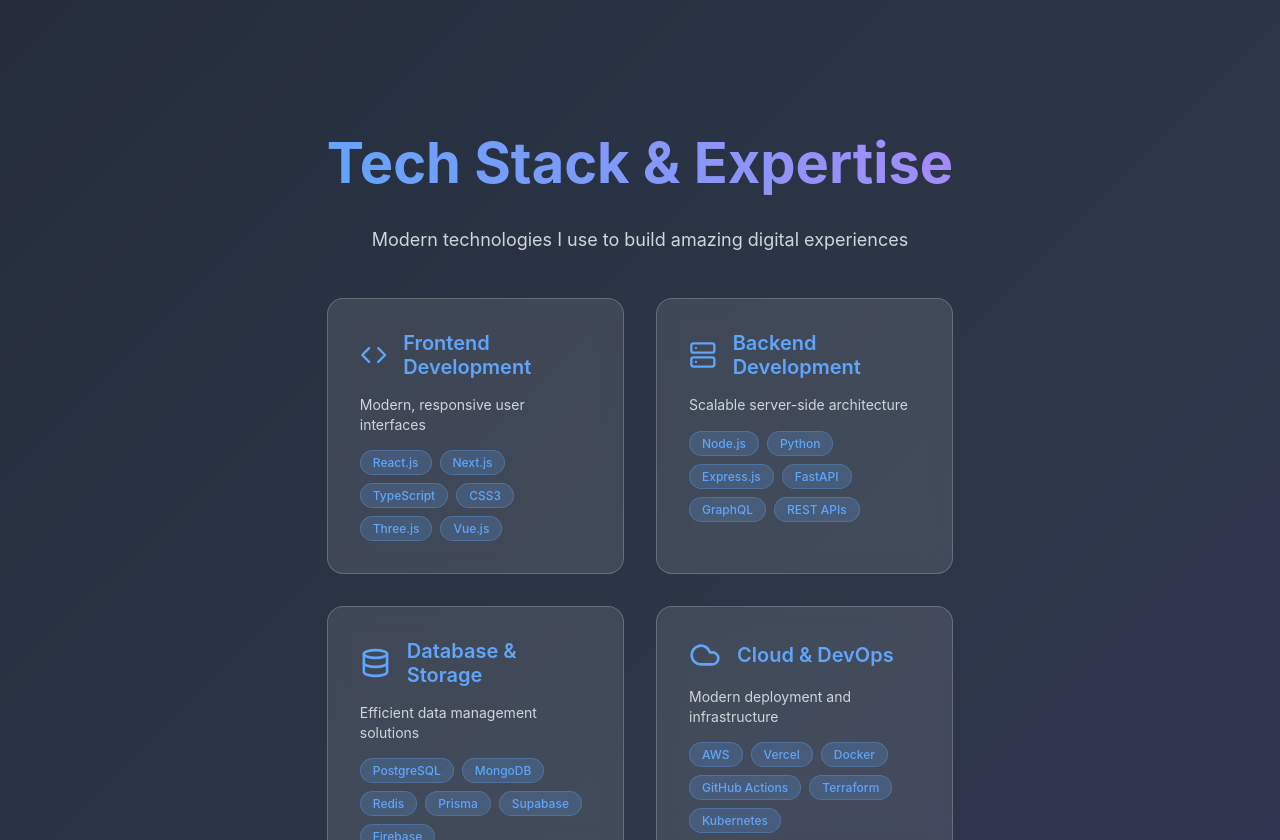
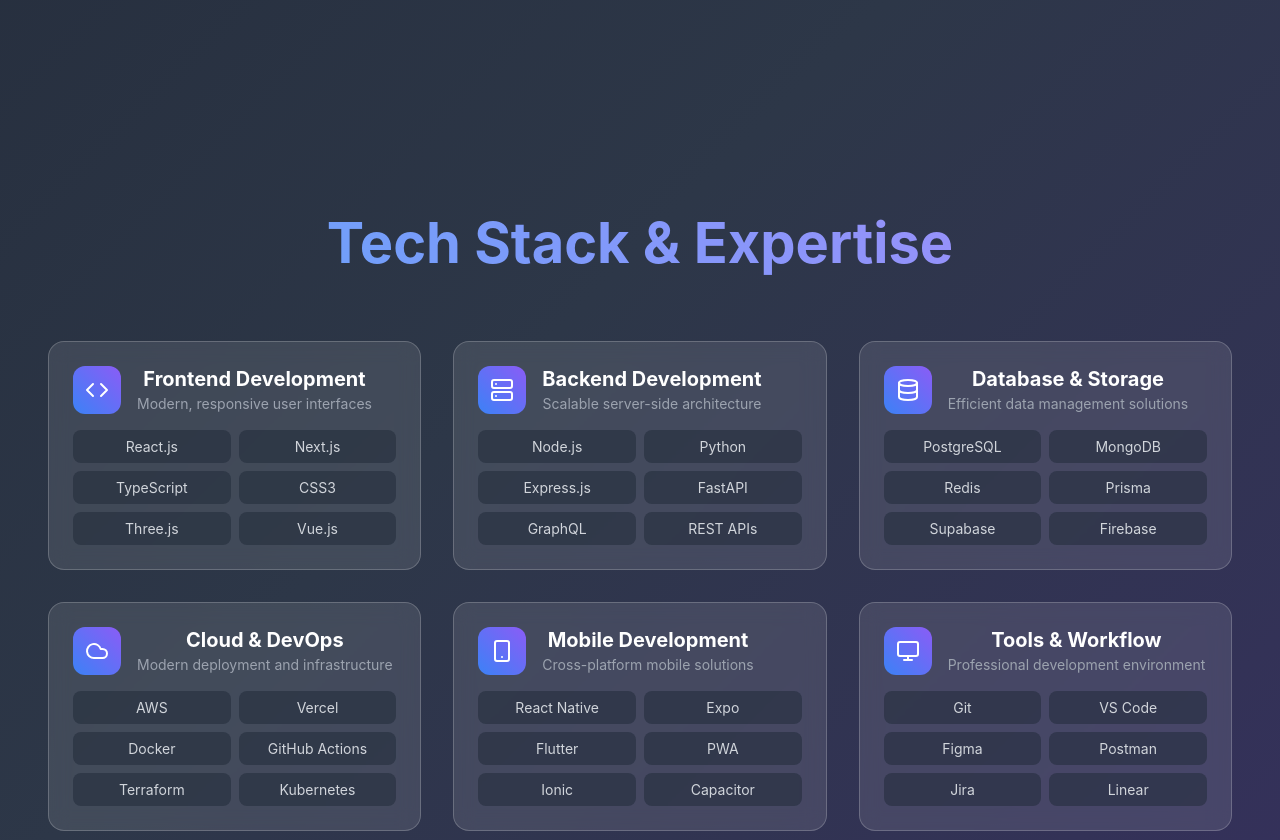
Before and after one commit to rogerbap/portfoliowebsite, a React (Create React App) app: page / in a window 1280 px wide. Shown: the part 1960-2800 px from the top of the page. Built offline with nearby package versions, Linux system fonts and the light colour scheme.

Commit message:
updating app.js to modularize and fix columns for mapping items ie tech stack

```diff
--- a/src/App.js
+++ b/src/App.js
@@ -4,9 +4,10 @@ import Footer from './components/layout/Footer';
 import ThreeBackground from './components/ui/ThreeBackground';
 import Projects from './components/sections/Projects.js';
 import Proficiency from './components/sections/Proficiency.js';
-import { techStack } from './components/data/portfolioData.js';
 import About from './components/sections/About.js';
 import Hero from './components/sections/Hero.js';
+import TechStack from './components/sections/TechStack.js';
+import Contact from './components/sections/Contact.js';
 
 const App = () => {
   const [activeSection, setActiveSection] = useState('hero');
@@ -22,7 +23,7 @@ const App = () => {
   const sectionStyle = {
     position: 'relative',
     minHeight: '100vh',
-    display: 'flex',
+    // display: 'flex',
     alignItems: 'center',
     justifyContent: 'center',
     textAlign: 'center',
@@ -67,186 +68,17 @@ const App = () => {
       <main>
         {/* Hero Section */}
         <section id="hero" style={sectionStyle}>
-          {/* <div style={{ maxWidth: '1000px', margin: '0 auto', position: 'relative', zIndex: 10 }}>
-            <h1 style={titleStyle}>
-              Roger Baptiste
-            </h1>
-            <p style={subtitleStyle}>
-              Full Stack Developer & Technical Architect
-            </p>
-            <p style={descriptionStyle}>
-              I build scalable web applications and digital experiences using modern technologies.
-              Specializing in React, Node.js, and cloud architecture to create solutions that drive business growth.
-            </p>
-            <button style={{
-              padding: '1rem 2rem',
-              background: 'linear-gradient(45deg, #3b82f6, #8b5cf6)',
-              border: 'none',
-              borderRadius: '50px',
-              color: 'white',
-              fontWeight: '600',
-              fontSize: '1rem',
-              cursor: 'pointer',
-              transition: 'all 0.3s ease'
-            }}>
-              View My Work
-            </button>
-          </div> */}
           <Hero />
         </section>
 
         {/* About Section */}
         <section id="about" style={sectionStyle}>
           <About />
-          {/* <div style={{ maxWidth: '1200px', margin: '0 auto' }}>
-            <h2 style={{
-              fontSize: 'clamp(2.5rem, 5vw, 3.5rem)',
-              fontWeight: 'bold',
-              textAlign: 'center',
-              marginBottom: '4rem',
-              background: 'linear-gradient(45deg, #60a5fa, #a78bfa)',
-              WebkitBackgroundClip: 'text',
-              WebkitTextFillColor: 'transparent',
-              backgroundClip: 'text'
-            }}>
-              About Me
-            </h2>
-            <div style={{
-              display: 'grid',
-              gridTemplateColumns: 'repeat(auto-fit, minmax(300px, 1fr))',
-              gap: '3rem',
-              alignItems: 'center'
-            }}>
-              <div>
-                <p style={{
-                  fontSize: '1.125rem',
-                  color: '#d1d5db',
-                  lineHeight: '1.7',
-                  marginBottom: '1.5rem'
-                }}>
-                  I'm a passionate full-stack developer with 5+ years of experience building scalable web applications
-                  and leading technical teams. I specialize in modern JavaScript frameworks, cloud architecture, and
-                  creating seamless user experiences that drive business results.
-                </p>
-                <p style={{
-                  fontSize: '1.125rem',
-                  color: '#d1d5db',
-                  lineHeight: '1.7'
-                }}>
-                  My expertise spans the entire development lifecycle - from crafting pixel-perfect frontends with
-                  React and Next.js to architecting robust backend systems with Node.js and Python.
-                </p>
-              </div>
-              <div style={{
-                width: '320px',
-                height: '320px',
-                margin: '0 auto',
-                background: 'linear-gradient(45deg, rgba(59, 130, 246, 0.2), rgba(139, 92, 246, 0.2))',
-                borderRadius: '1.5rem',
-                backdropFilter: 'blur(10px)',
-                border: '1px solid rgba(255, 255, 255, 0.2)',
-                display: 'flex',
-                alignItems: 'center',
-                justifyContent: 'center',
-                fontSize: '5rem'
-              }}>
-                👨‍💻
-              </div>
-            </div>
-          </div> */}
         </section>
 
         {/* Skills Section Placeholder */}
-        <section id="skills" style={sectionStyle}>
-          <div style={{ maxWidth: '1200px', margin: '0 auto', textAlign: 'center' }}>
-            <h2 style={{
-              fontSize: 'clamp(2.5rem, 5vw, 3.5rem)',
-              fontWeight: 'bold',
-              marginBottom: '2rem',
-              background: 'linear-gradient(45deg, #60a5fa, #a78bfa)',
-              WebkitBackgroundClip: 'text',
-              WebkitTextFillColor: 'transparent',
-              backgroundClip: 'text'
-            }}>
-              Tech Stack & Expertise
-            </h2>
-            <p style={{
-              fontSize: '1.125rem',
-              color: '#d1d5db',
-              marginBottom: '3rem'
-            }}>
-              Modern technologies I use to build amazing digital experiences
-            </p>
-            <div style={{
-              display: 'grid',
-              gridTemplateColumns: 'repeat(auto-fit, minmax(200px, 1fr))',
-              gap: '2rem'
-            }}>
-              {techStack.map((tech, index) => {
-                const IconComponent = tech.icon;
-                return (
-                  <div key={index} style={{
-                    padding: '2rem',
-                    background: 'rgba(255, 255, 255, 0.1)',
-                    borderRadius: '1rem',
-                    border: '1px solid rgba(255, 255, 255, 0.2)',
-                    backdropFilter: 'blur(10px)',
-                    textAlign: 'left',
-                    transition: 'transform 0.3s ease, box-shadow 0.3s ease'
-                  }}>
-                    <div style={{
-                      display: 'flex',
-                      alignItems: 'center',
-                      marginBottom: '1rem'
-                    }}>
-                      <IconComponent
-                        size={32}
-                        style={{
-                          color: '#60a5fa',
-                          marginRight: '1rem'
-                        }}
-                      />
-                      <h3 style={{
-                        color: '#60a5fa',
-                        margin: 0,
-                        fontSize: '1.25rem',
-                        fontWeight: '600'
-                      }}>
-                        {tech.title}
-                      </h3>
-                    </div>
-                    <p style={{
-                      color: '#d1d5db',
-                      fontSize: '0.875rem',
-                      marginBottom: '1rem',
-                      lineHeight: '1.4'
-                    }}>
-                      {tech.description}
-                    </p>
-                    <div style={{
-                      display: 'flex',
-                      flexWrap: 'wrap',
-                      gap: '0.5rem'
-                    }}>
-                      {tech.skills.map((skill, skillIndex) => (
-                        <span key={skillIndex} style={{
-                          background: 'rgba(96, 165, 250, 0.2)',
-                          color: '#60a5fa',
-                          padding: '0.25rem 0.75rem',
-                          borderRadius: '1rem',
-                          fontSize: '0.75rem',
-                          fontWeight: '500',
-                          border: '1px solid rgba(96, 165, 250, 0.3)'
-                        }}>
-                          {skill}
-                        </span>
-                      ))}
-                    </div>
-                  </div>
-                );
-              })}
-            </div>
-          </div>
+         <section id="skills" style={sectionStyle}>
+          <TechStack />
         </section>
         <section id="proficiency" style={sectionStyle}>
           <Proficiency />
@@ -256,44 +88,14 @@ const App = () => {
           <Projects />
         </section>
         {/* Contact Section */}
-        <section id="contact" style={sectionStyle}>
-          <div style={{ maxWidth: '1000px', margin: '0 auto', textAlign: 'center' }}>
-            <h2 style={{
-              fontSize: 'clamp(2.5rem, 5vw, 3.5rem)',
-              fontWeight: 'bold',
-              marginBottom: '2rem',
-              background: 'linear-gradient(45deg, #60a5fa, #a78bfa)',
-              WebkitBackgroundClip: 'text',
-              WebkitTextFillColor: 'transparent',
-              backgroundClip: 'text'
-            }}>
-              Let's Build Something Great
-            </h2>
-            <p style={{
-              fontSize: '1.25rem',
-              color: '#d1d5db',
-              marginBottom: '3rem'
-            }}>
-              Ready to bring your next project to life?
-            </p>
-            <button style={{
-              padding: '1rem 2rem',
-              background: 'linear-gradient(45deg, #3b82f6, #8b5cf6)',
-              border: 'none',
-              borderRadius: '50px',
-              color: 'white',
-              fontWeight: '600',
-              cursor: 'pointer',
-              transition: 'all 0.3s ease',
-              fontSize: '1rem'
-            }}>
-              Get In Touch
-            </button>
-          </div>
+         <section id="contact" style={sectionStyle}>
+          <Contact />
+          {/* <Proficiency/> */}
         </section>
       </main>
 
       {/* Footer */}
+      {/* <TechStack /> */}
       <Footer />
     </div>
   );
```
